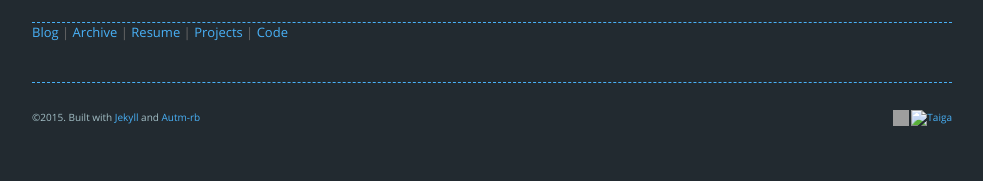
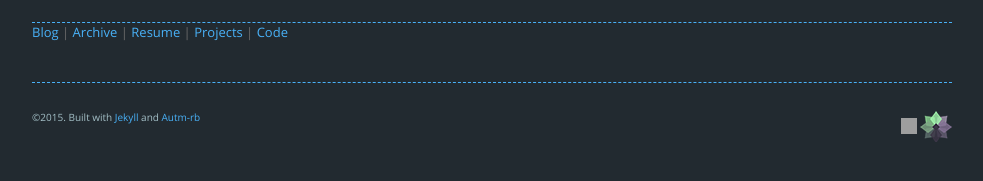
Before and after one commit to Bingentzio/bingentzio.github.io, a Jekyll site: the page built from blog/index.html, in a window 1280 px wide. Shown: the part 190-371 px from the top of the page, without its empty margins (148-1131 px from the left). Built offline with Jekyll 4.4.1, drawn with Linux system fonts in a browser that asks for light colours; nearby versions of some CDN libraries; the list of posts is cut into pages by our own code; comment, search, counter and statistics services are not loaded; grey boxes are pictures that could not be loaded.

Commit message:
taiga logo

```diff
--- a/_includes/footer.html
+++ b/_includes/footer.html
@@ -8,7 +8,7 @@
 
   <div class="right">
     <a href="http://strava.com/athletes/2948498/badge" class="strava-badge- strava-badge-follow" target="_blank"><img src="//badges.strava.com/echelon-sprite-16.png" alt="Strava" /></a>
-    <a href="https://tree.taiga.io/login" target="_blank"><img src="/images/taiga.png" alt="Taiga" /></a>
+    <a href="https://tree.taiga.io/login" target="_blank"><img src="/images/local/taiga.png" alt="Taiga" /></a>
     {% unless site.twitter == "" %}
       <a href="{{site.twitter}}"><i class="fa fa-twitter fa-lg" style="color:#49B1F7;"></i></a>
     {% endunless %}
--- a/projects.html
+++ b/projects.html
@@ -13,7 +13,7 @@ layout: projects
     <a class="btn btn-danger"href="/proiektuak/Tetris/tetris.html" target="_blank">Play</a>
     <a href="https://github.com/Bingentzio/bingentzio.github.io/tree/master/proiektuak/Tetris" target="_blank" class="btn btn-success"><i class="fa fa-github fa-lg"></i>GitHub-en ikusi</a>
 </div>
-
+<br />
 <div class="text-center">
   <h3>FROGGER GAME</h3>
     <p class="text-muted">Object-Oriented JavaScript Udacity Project, <a href="https://docs.google.com/document/d/1v01aScPjSWCCWQLIpFqvg3-vXLH2e8_SZQKC8jNO0Dc/edit?pli=1" target="_blank">+ info</a></p>
```
